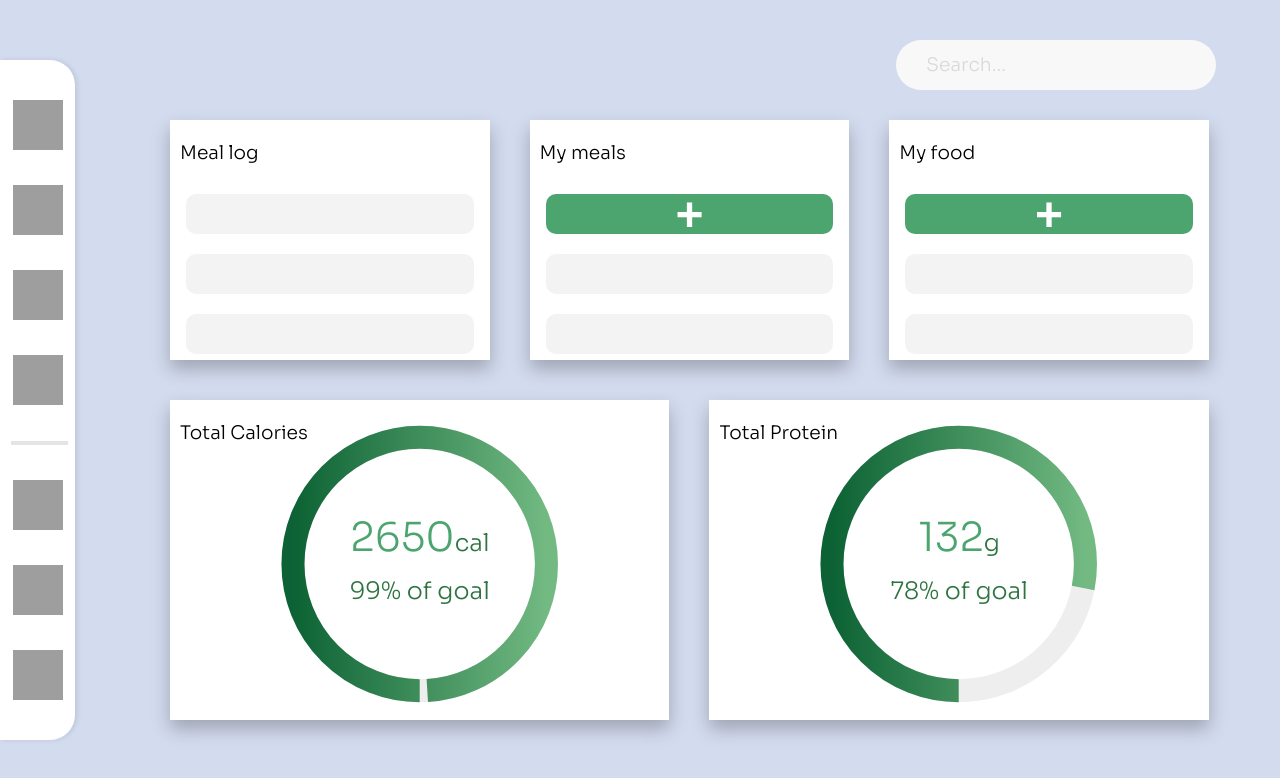
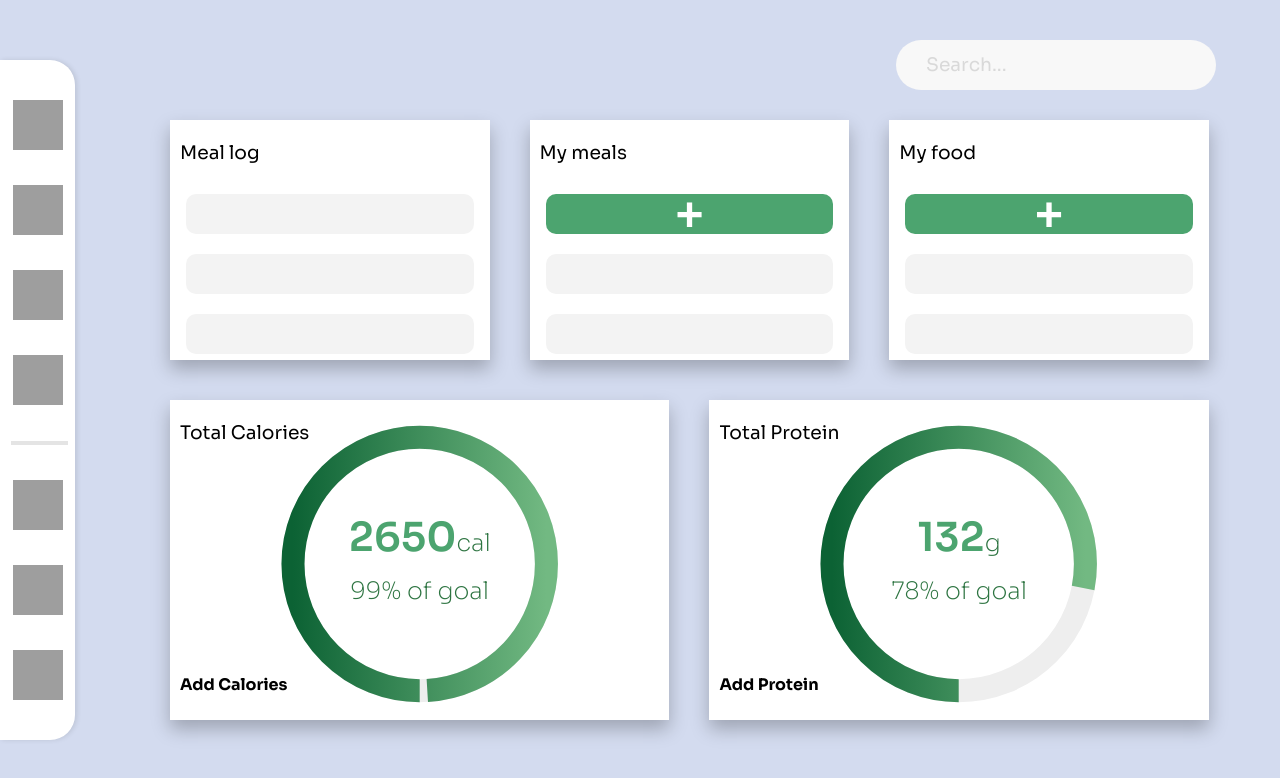
Before and after one commit to AntoniiP/Calorie-counter-website, a React (Vite) app: page / in a window 1280 px wide. Shown: the top 778 px of the page. Built offline with nearby package versions, Linux system fonts and the light colour scheme; grey boxes are pictures that could not be loaded.

Commit message:
Added css fixes

```diff
--- a/src/components/Card/card.jsx
+++ b/src/components/Card/card.jsx
@@ -10,6 +10,10 @@ export default function Card({ name, content, sortType, button }) {
 				<div className="content"></div>
 				<div className="content"></div>
 				<div className="content"></div>
+				<div className="content"></div>
+				<div className="content"></div>
+				<div className="content"></div>
+				<div className="content"></div>
 			</div>
 		</div>
 	)
--- a/src/components/Counter/counter.css
+++ b/src/components/Counter/counter.css
@@ -2,9 +2,7 @@
 	width: 50vw;
 	height: 40vh;
 	margin: 20px;
-
 }
-
 
 .progress-circle {
 	position: relative;
@@ -15,6 +13,7 @@ h3 {
 	position: absolute;
 	margin-left: 10px;
 	z-index: 100;
+	font-weight: 400;
 }
 
 .circle-bg {
@@ -30,8 +29,6 @@ h3 {
 	transform: rotate(90deg);
 }
 
-
-
 .inside-circle {
 	position: absolute;
 	top: 50%;
@@ -44,18 +41,24 @@ h3 {
 	text-align: center;
 	border-radius: 50%;
 	line-height: 0;
-
 }
 
 .inside-circle p {
 	font-size: 24px;
+  font-weight: 200;
 	color: #2d7441;
 	text-wrap: nowrap;
-
 }
 
 .number-text {
 	font-weight: 600;
-  color: #4CA46F;
+	color: #4ca46f;
 	font-size: 40px;
 }
+
+.add {
+  position: absolute;
+  bottom: -10px;
+  margin-left: 10px;
+  cursor: pointer;
+}
--- a/src/components/Counter/counter.jsx
+++ b/src/components/Counter/counter.jsx
@@ -40,12 +40,14 @@ export default function Card({ type, current, goal, name }) {
 				</svg>
 				<div className='inside-circle'>
 					<p>
-						<span class="number-text">{current}</span>{type}
+						<span className='number-text'>{current}</span>
+						{type}
 					</p>
-					<p>
-					{percentage}% of goal
-					</p>
+					<p>{percentage}% of goal</p>
 				</div>
+				<h4 className='add'>
+					Add {name}
+				</h4>
 			</div>
 		</div>
 	)
--- a/src/components/setcount/counter.css
+++ b/src/components/setcount/counter.css
@@ -1,4 +1,4 @@
-.counter {
+/* .counter {
     display: flex;
     align-items: center;
     justify-content: center;
@@ -91,4 +91,4 @@ svg {
     top: 10%;
     bottom: 10%;
     z-index: 2;
-}
+} */
--- a/src/index.css
+++ b/src/index.css
@@ -1,8 +1,9 @@
-@import url('https://fonts.googleapis.com/css2?family=Sora:wght@300&display=swap');
+
+@import url('https://fonts.googleapis.com/css2?family=Sora:wght@200;400;600;700;800&display=swap');
+
 :root {
   font-family: 'Sora', sans-serif;
   line-height: 1.5;
-  font-weight: 500;
   background: #f0f0f0;
   font-synthesis: none;
   text-rendering: optimizeLegibility;
@@ -17,12 +18,11 @@ html, body {
   padding: 0;
   width: 100%;
   height: 100%;
+
   overflow-x: hidden;
   box-sizing: border-box;
   background: #D3DBEF;
-
 }
-/*
-*, *:before, *:after {
+*:before, *:after {
   box-sizing: inherit;
-} */
+}
```
Also changed, not shown: src/components/setcount/setCount.jsx (+44 -44 lines). Lines whose indentation alone changed are shown as unchanged.
